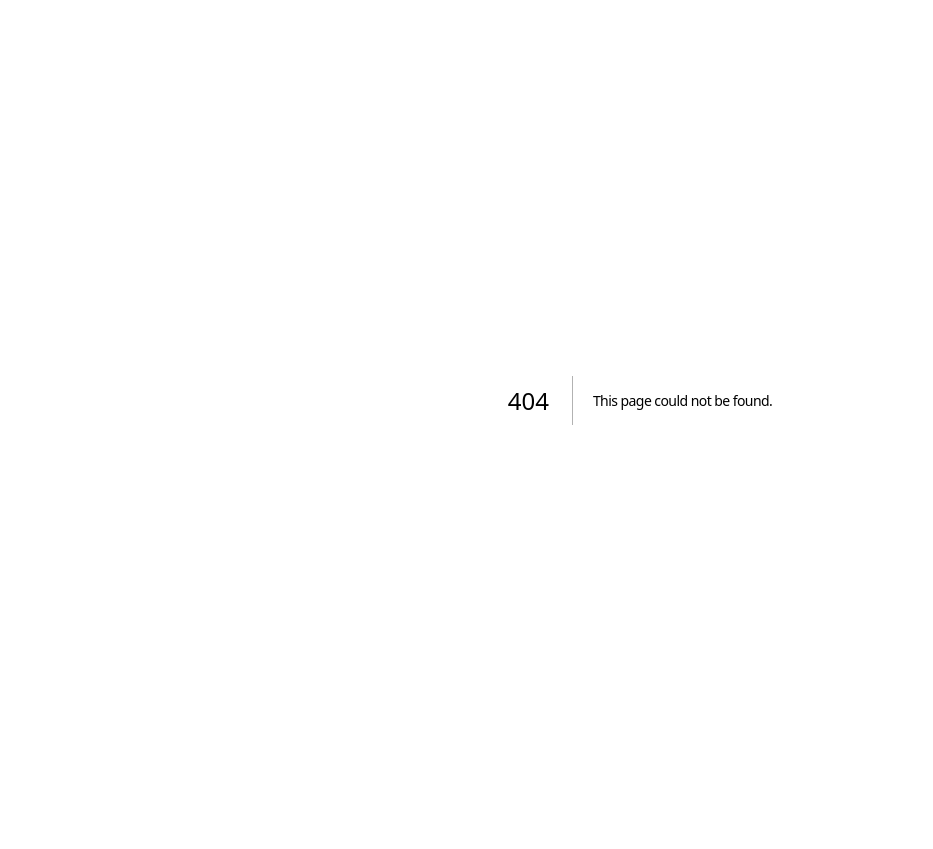
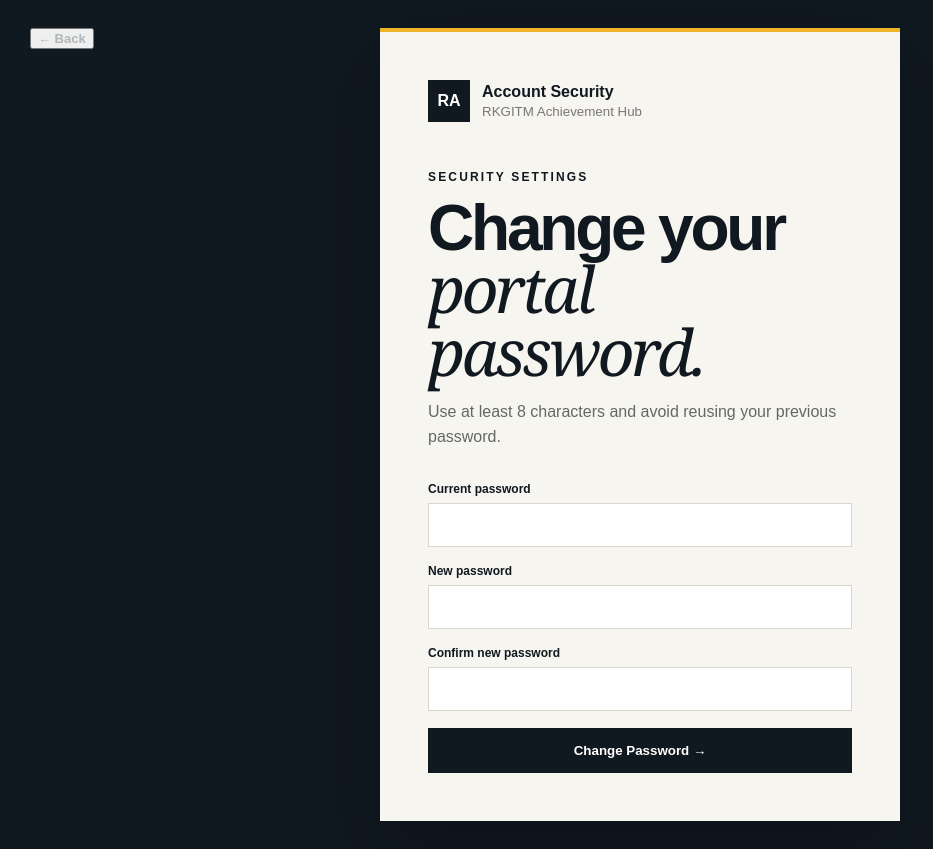
Before and after one commit to Tanishak1/RKGITM-Achievement-Hub, a Next.js app in the folder frontend/: page /account/security in a window 1280 px wide. Before the commit this address had no page. Shown: the whole page, without its empty margins (0-933 px from the left). Before the commit the page ends 800 px from the top, so only its background shows below. Built offline with nearby package versions, Linux system fonts and the light colour scheme; no server answers.

Commit message:
feat: add self service password change page

```diff
--- /dev/null
+++ b/frontend/app/account/security/page.tsx
@@ -0,0 +1,8 @@
+"use client";
+import {FormEvent,useState} from "react";import {useRouter} from "next/navigation";
+const API=process.env.NEXT_PUBLIC_API_URL;
+export default function AccountSecurity(){
+ const router=useRouter();const [msg,setMsg]=useState(""),[busy,setBusy]=useState(false);
+ async function submit(e:FormEvent<HTMLFormElement>){e.preventDefault();const f=e.currentTarget,fd=new FormData(f),next=String(fd.get("newPassword")||""),confirm=String(fd.get("confirmPassword")||"");if(next!==confirm){setMsg("New password and confirmation do not match.");return}if(!API)return setMsg("Security service unavailable.");setBusy(true);const r=await fetch(API+"/api/auth/change-password",{method:"POST",headers:{"Content-Type":"application/json",Authorization:"Bearer "+(sessionStorage.getItem("rkgitm_token")||"")},body:JSON.stringify({currentPassword:fd.get("currentPassword"),newPassword:next})});const d=await r.json().catch(()=>({}));setBusy(false);if(r.ok){f.reset();setMsg("Password changed successfully.")}else setMsg(d.error||"Could not change password.")}
+ return <main className="loginPage"><button className="backLink" onClick={()=>router.back()}>← Back</button><section className="loginCard"><div className="loginBrand"><span>RA</span><div><strong>Account Security</strong><small>RKGITM Achievement Hub</small></div></div><p className="eyebrow">SECURITY SETTINGS</p><h1>Change your<br/><em>portal password.</em></h1><p>Use at least 8 characters and avoid reusing your previous password.</p><form onSubmit={submit}><label>Current password<input name="currentPassword" type="password" required autoComplete="current-password"/></label><label>New password<input name="newPassword" type="password" required minLength={8} autoComplete="new-password"/></label><label>Confirm new password<input name="confirmPassword" type="password" required minLength={8} autoComplete="new-password"/></label><button disabled={busy}>{busy?"Updating…":"Change Password →"}</button></form>{msg&&<p className="notice" role="status">{msg}</p>}</section></main>
+}
```
